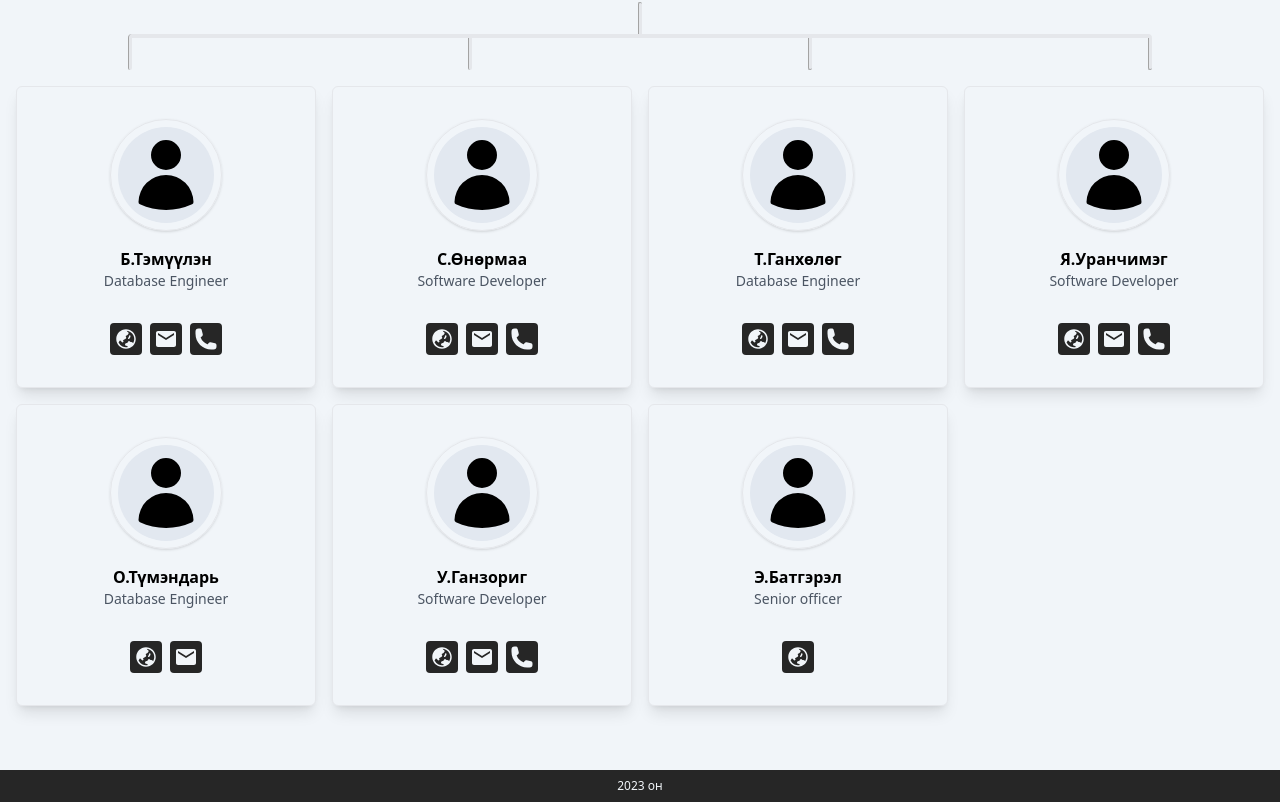
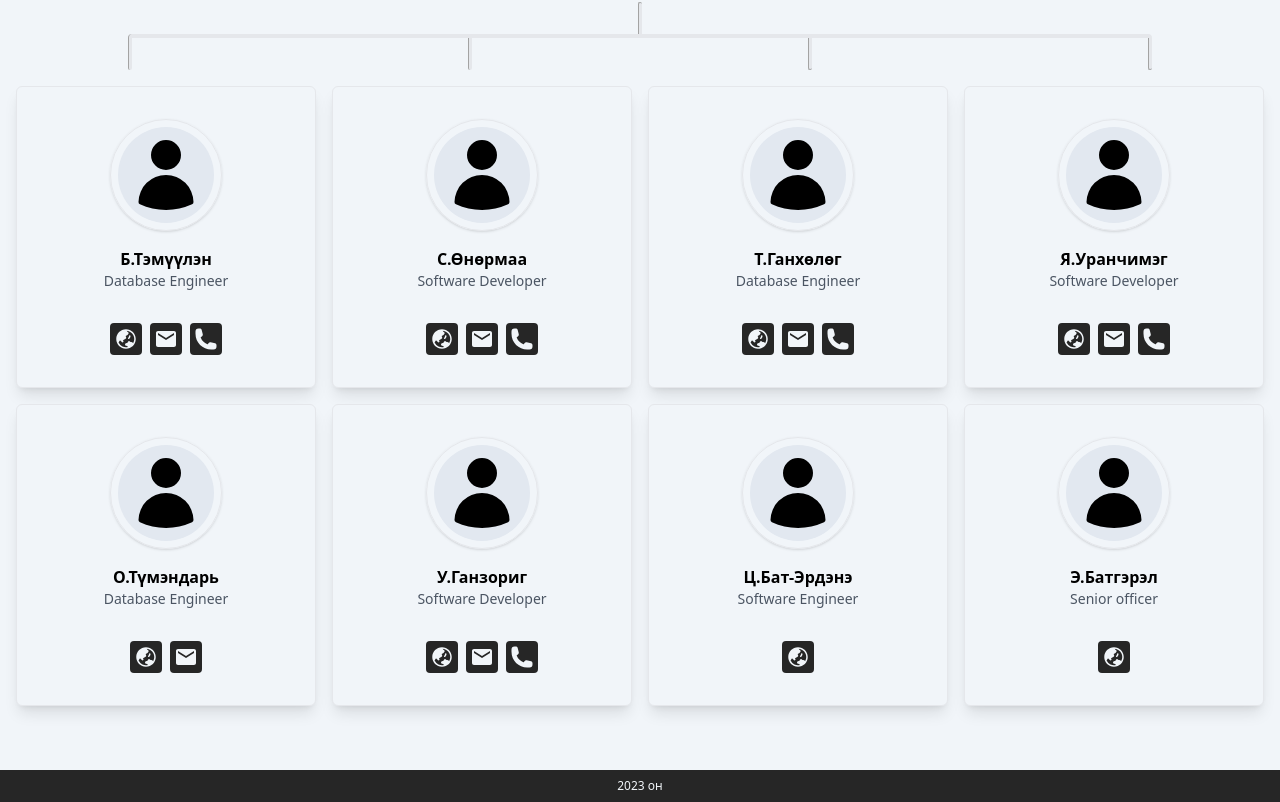
Before and after one commit to notestyle/teacher-profile, a Next.js app: page / in a window 1280 px wide. Shown: the part 534-1336 px from the top of the page. Built offline with nearby package versions, Linux system fonts and the light colour scheme.

Commit message:
added baterdenei information

```diff
--- a/pages/index.js
+++ b/pages/index.js
@@ -176,6 +176,16 @@ export default function Home() {
         {
           icon: "phone",
           url: "tel:80560321",
+        },
+      ],
+    },
+    {
+      fullname: "Ц.Бат-Эрдэнэ",
+      title: "Software Engineer",
+      urls: [
+        {
+          icon: "web",
+          url: "baterdene.vercel.app",
         },
       ],
     },
```
